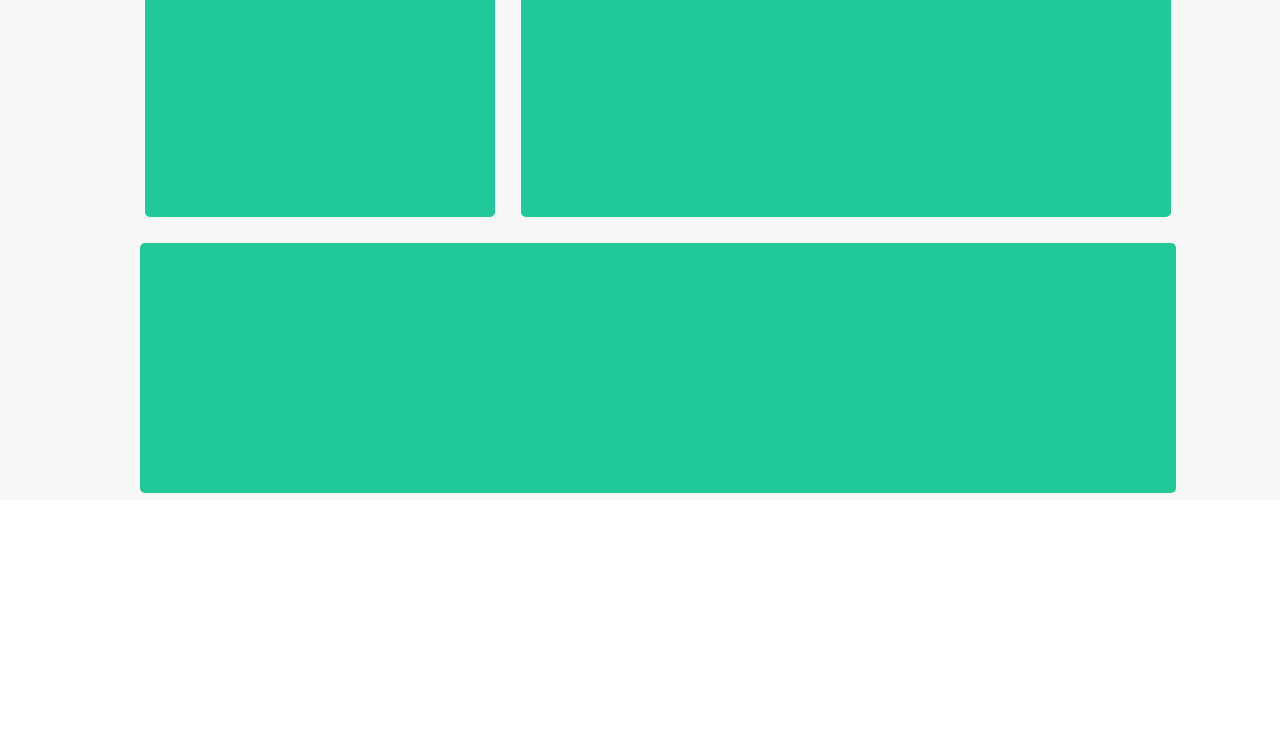
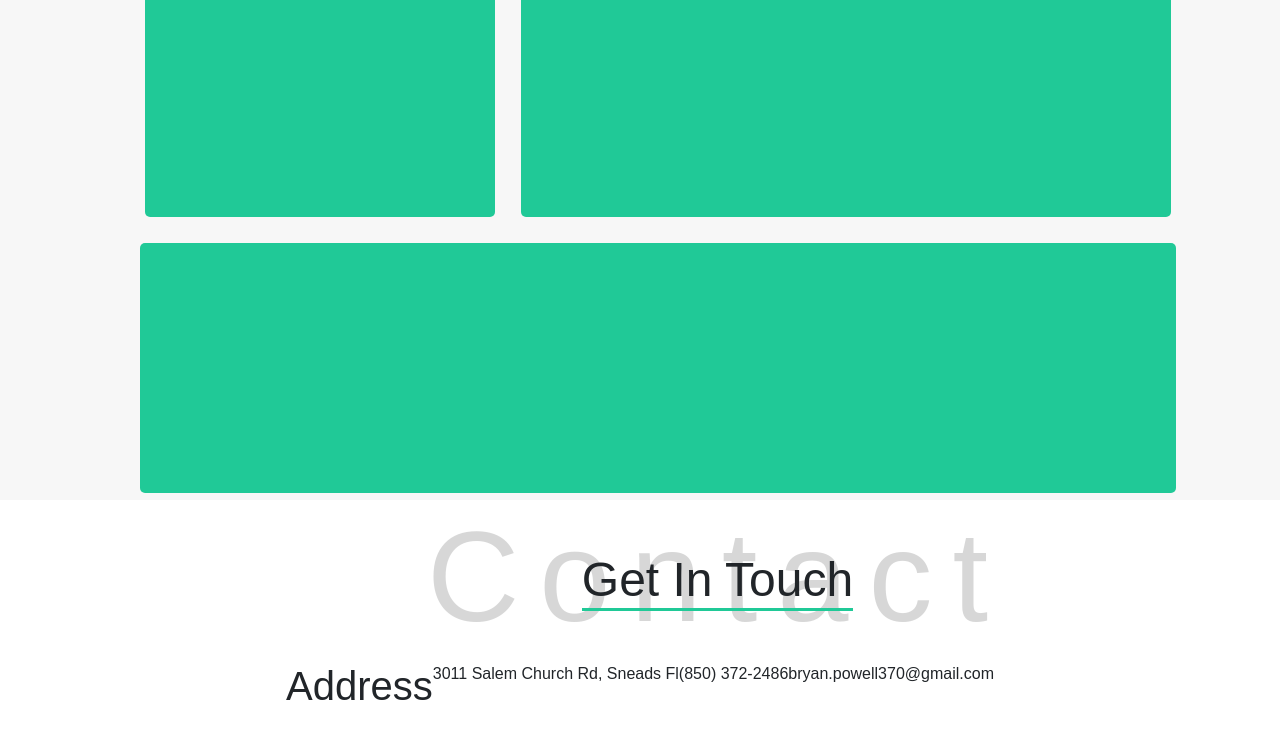
Before and after one commit to BryanPowell370/Portfolio, a Vue app: page / in a window 1280 px wide. Shown: the part 1660-2398 px from the top of the page. Before the commit the page ends 2160 px from the top, so only its background shows below. Built offline with nearby package versions, Linux system fonts and the light colour scheme.

Commit message:
Created Contact

```diff
--- /dev/null
+++ b/src/components/Index/Contact.vue
@@ -0,0 +1,35 @@
+<template lang="">
+    <div class="contactLayout">
+         <div class="titleWrapper">
+            <div>
+                <h1 class="WaterMark">Contact</h1>
+                <h2 class="KnowMore">Get In Touch</h2>
+            </div>
+
+
+<div >
+    <li>
+        <h1>Address</h1>
+    </li>
+    <li>
+        <p>3011 Salem Church Rd, Sneads Fl</p>
+    </li>
+    <li>
+        <p>(850) 372-2486</p>
+    </li>
+
+    <li>
+        <p>bryan.powell370@gmail.com</p>
+    </li>
+</div>
+
+
+
+        </div>
+    </div>
+</template>
+<script>
+export default {
+
+}
+</script>
--- a/src/components/Index/index.vue
+++ b/src/components/Index/index.vue
@@ -4,11 +4,13 @@
     <Banner />
     <About />
     <Projects />
+    <Contact/>
   </div>
 </template>
 <script>
 import About from "./About.vue";
 import Banner from "./banner.vue";
+import Contact from './Contact.vue';
 import Nav from "./nav.vue";
 import Projects from "./Projects.vue";
 
@@ -18,6 +20,7 @@ export default {
     Banner,
     About,
     Projects,
+    Contact,
   },
 };
 </script>
--- /dev/null
+++ b/src/components/scss/_contact.scss
@@ -0,0 +1,4 @@
+@import "./variables";
+.contactLayout{
+    @include fullScreen;
+}
--- a/src/components/scss/_variables.scss
+++ b/src/components/scss/_variables.scss
@@ -32,7 +32,9 @@ $backgroundFade: rgb(247, 247, 247);
         background-color: $buttonColor;
     }
 }
-
+li{
+    list-style: none;
+}
 
 .titleWrapper {
     display: block;
--- a/src/components/scss/style.css
+++ b/src/components/scss/style.css
@@ -18,6 +18,10 @@
   transition: ease-in .25s;
   color: white;
   background-color: #20c997;
+}
+
+li {
+  list-style: none;
 }
 
 .titleWrapper {
@@ -113,6 +117,10 @@
   transition: ease-in .25s;
   color: white;
   background-color: #20c997;
+}
+
+li {
+  list-style: none;
 }
 
 .titleWrapper {
@@ -296,6 +304,10 @@
   background-color: #20c997;
 }
 
+li {
+  list-style: none;
+}
+
 .titleWrapper {
   display: block;
 }
@@ -404,6 +416,76 @@
   height: 250px;
 }
 
+.themeColor {
+  color: #20c997;
+}
+
+.button {
+  background: transparent;
+  text-decoration: none;
+  padding: 0.8rem 2.6rem;
+  border-radius: 50rem;
+  color: #20c997;
+  border-color: #20c997;
+  border-style: solid;
+}
+
+.button:hover {
+  cursor: pointer;
+  -webkit-transition: ease-in .25s;
+  transition: ease-in .25s;
+  color: white;
+  background-color: #20c997;
+}
+
+li {
+  list-style: none;
+}
+
+.titleWrapper {
+  display: block;
+}
+
+.titleWrapper div {
+  width: -webkit-fit-content;
+  width: -moz-fit-content;
+  width: fit-content;
+  height: -webkit-fit-content;
+  height: -moz-fit-content;
+  height: fit-content;
+  display: -webkit-box;
+  display: -ms-flexbox;
+  display: flex;
+  justify-self: center;
+  margin: auto;
+}
+
+.titleWrapper div .WaterMark {
+  font-size: 8rem;
+  letter-spacing: 20px;
+  color: rgba(156, 156, 156, 0.404);
+  position: relative;
+  right: -25%;
+}
+
+.titleWrapper div .KnowMore {
+  font-size: 3rem;
+  display: -webkit-box;
+  display: -ms-flexbox;
+  display: flex;
+  justify-self: center;
+  position: relative;
+  right: 25%;
+  margin: auto;
+  z-index: 10;
+  border-bottom: #20c997 3px solid;
+}
+
+.contactLayout {
+  width: 100vw;
+  height: 100vh;
+}
+
 * {
   margin: 0%;
   padding: 0%;
--- a/src/components/scss/style.scss
+++ b/src/components/scss/style.scss
@@ -2,6 +2,7 @@
 @import "./banner";
 @import "./about";
 @import "./projects";
+@import "./contact";
 * {
     margin: 0%;
     padding: 0%;
```
Also changed, not shown: 1 other file (tests, documents, lock files or other folders).
